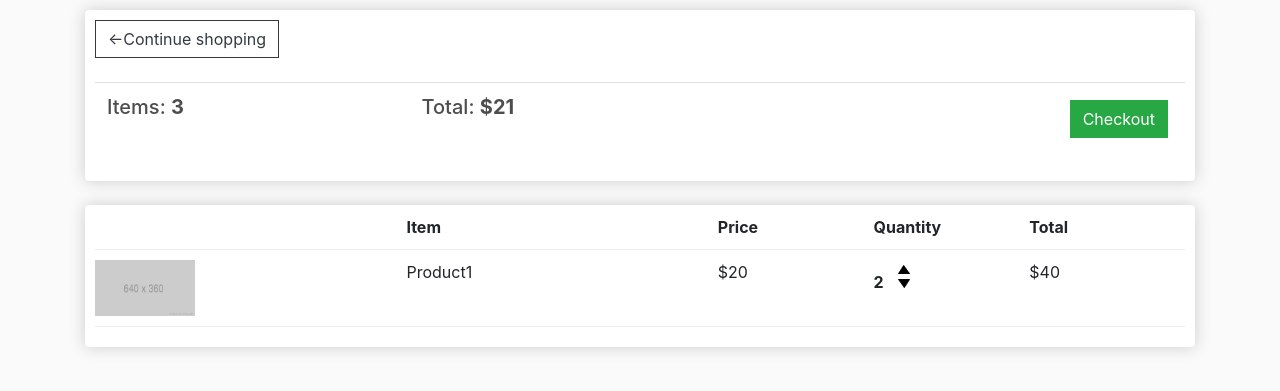
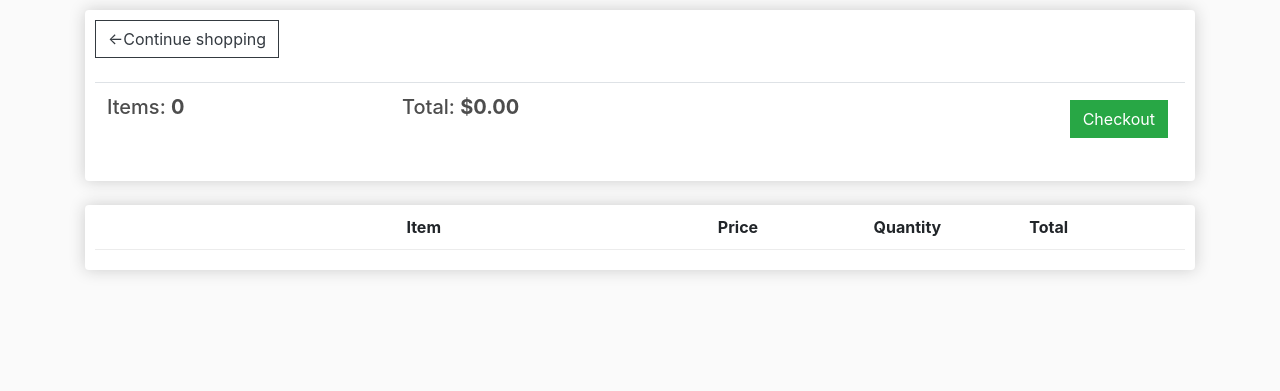
Before and after one commit to Ramil-Nasibullin/ecommerce-website, a Django app: page /cart/ in a window 1280 px wide. Shown: the part 57-448 px from the top of the page. Run offline with Django 3.2, Linux system fonts and the light colour scheme; lists and menus that the app fills with data are empty; some libraries are stand-ins or nearby versions.

Commit message:
more dynamic on templates

```diff
--- a/store/templates/store/cart.html
+++ b/store/templates/store/cart.html
@@ -13,8 +13,8 @@
 
             <table class="table">
                 <tr>
-                    <th><h5>Items: <strong>3</strong></h5></th>
-                    <th><h5>Total: <strong>$21</strong></h5></th>
+                    <th><h5>Items: <strong>{{order.get_cart_items}}</strong></h5></th>
+                    <th><h5>Total: <strong>${{order.get_cart_total|floatformat:2}}</strong></h5></th>
                     <th>
                         <a style="float: right; margin: 5px" class="btn btn-success" href="{% url 'checkout' %}">Checkout</a>
                     </th>
@@ -32,19 +32,21 @@
                 <div style="flex: 1"><strong>Quantity</strong></div>
                 <div style="flex: 1"><strong>Total</strong></div>
             </div>
+            {% for item in items %}
             <div class="cart-row">
-                <div style="flex: 2"><img class="row-image" src="{% static 'img/placeholder.png' %}" alt=""></div>
-                <div style="flex: 2">Product1</div>
-                <div style="flex: 1">$20</div>
+                <div style="flex: 2"><img class="row-image" src="{{item.product.imageURL}}" alt=""></div>
+                <div style="flex: 2">{{item.product.name}}</div>
+                <div style="flex: 1">${{item.product.price|floatformat:2}}</div>
                 <div style="flex: 1">
-                    <p class="quantity">2</p>
+                    <p class="quantity">{{item.quantity}}</p>
                     <div class="quantity">
                         <img class="chg-quantity" src="{% static 'img/arrow-up.png' %}" alt="">
                         <img class="chg-quantity" src="{% static 'img/arrow-down.png' %}" alt="">
                     </div>
                 </div>
-                <div style="flex: 1">$40</div>
+                <div style="flex: 1">${{item.get_total}}</div>
             </div>
+            {% endfor %}
         </div>
     </div>
 </div>
--- a/store/templates/store/store.html
+++ b/store/templates/store/store.html
@@ -5,7 +5,7 @@
     <div class="row">
         {% for product in products %}
         <div class="col-lg-4">
-            <img class="thumbnail" src="{{product.image.url}}" alt="">
+            <img class="thumbnail" src="{{product.imageURL}}" alt="">
             <div class="box-element product">
                 <h6><strong>{{product.name}}</strong></h6>
                 <hr>
--- a/store/views.py
+++ b/store/views.py
@@ -11,8 +11,38 @@ def store(request):
 
 
 def cart(request):
-    return render(request, 'store/cart.html', {})
+    if request.user.is_authenticated:
+        customer = request.user.customer
+        order, created = Order.objects.get_or_create(customer=customer, complete=False)
+        items = order.orderitem_set.all()
+    else:
+        items = []
+        order = {
+            'get_cart_total': 0,
+            'get_cart_items': 0,
+        }
+
+    context = {
+        'items': items,
+        'order': order,
+    }
+    return render(request, 'store/cart.html', context)
 
 
 def checkout(request):
-    return render(request, 'store/checkout.html', {})
+    if request.user.is_authenticated:
+        customer = request.user.customer
+        order, created = Order.objects.get_or_create(customer=customer, complete=False)
+        items = order.orderitem_set.all()
+    else:
+        items = []
+        order = {
+            'get_cart_total': 0,
+            'get_cart_items': 0,
+        }
+
+    context = {
+        'items': items,
+        'order': order,
+    }
+    return render(request, 'store/checkout.html', context)
```
Also changed, not shown: store/models.py (+25 -0 lines), store/templates/store/checkout.html (+8 -8 lines), db.sqlite3.
